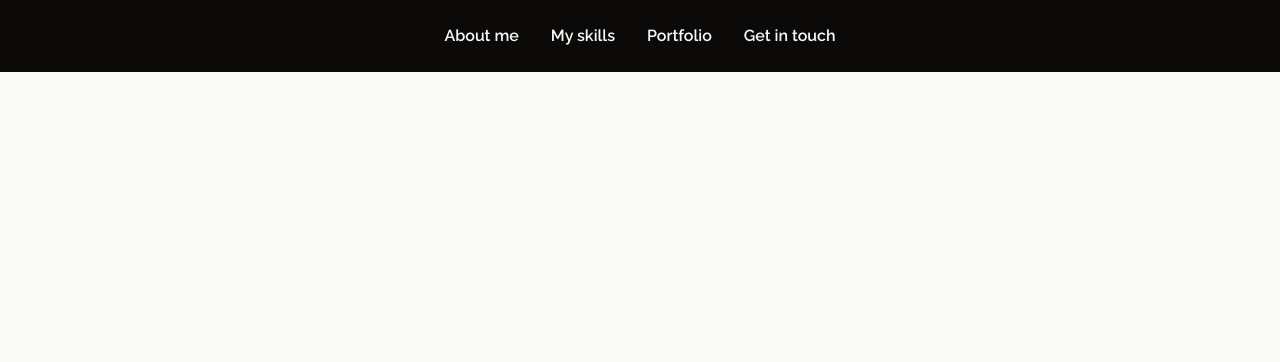
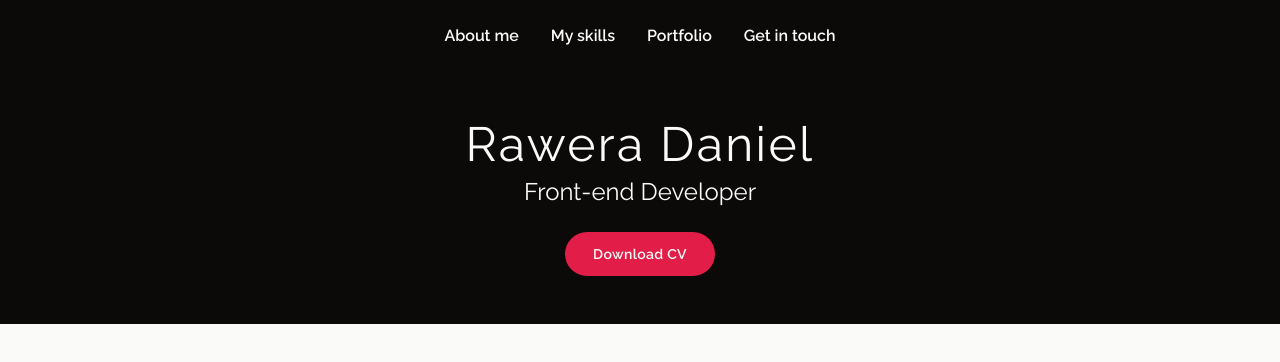
Before and after one commit to rawera-daniel/personal-portfolio, a React (Vite) app: page / in a window 1280 px wide. Shown: the top 362 px of the page. Built offline with nearby package versions, Linux system fonts and the light colour scheme; the HTML template or start-up script is replaced by a standard one.

Commit message:
feat: add profile section to display personal information

```diff
--- /dev/null
+++ b/src/features/Button.jsx
@@ -0,0 +1,9 @@
+function Button({ children }) {
+  return (
+    <button className=" inline-block rounded-full bg-rose-600 px-7 py-3 text-sm font-semibold tracking-wide text-stone-50 transition-colors duration-300 hover:bg-rose-500 focus:bg-rose-500 focus:outline-none focus:ring focus:ring-rose-500 focus:ring-offset-2">
+      {children}
+    </button>
+  );
+}
+
+export default Button;
--- a/src/features/Header.jsx
+++ b/src/features/Header.jsx
@@ -1,12 +1,14 @@
 function Header() {
   return (
     <header className=" bg-stone-950">
-      <ul className="flex items-center justify-center space-x-8 py-6 text-base font-semibold text-stone-50">
-        <li>About me</li>
-        <li>My skills</li>
-        <li>Portfolio</li>
-        <li>Get in touch</li>
-      </ul>
+      <nav className="px-3 py-6 ">
+        <ul className="flex items-center justify-center space-x-8 text-base font-semibold text-stone-50 ">
+          <li>About me</li>
+          <li>My skills</li>
+          <li>Portfolio</li>
+          <li>Get in touch</li>
+        </ul>
+      </nav>
     </header>
   );
 }
--- /dev/null
+++ b/src/features/Profile.jsx
@@ -0,0 +1,13 @@
+import Button from "./Button";
+
+function Profile() {
+  return (
+    <div className="bg-stone-950 py-12  text-stone-50">
+      <h1 className="mb-2 text-5xl tracking-wider">Rawera Daniel</h1>
+      <p className="mb-6 text-2xl">Front-end Developer</p>
+      <Button>Download CV</Button>
+    </div>
+  );
+}
+
+export default Profile;
--- a/src/ui/Applayout.jsx
+++ b/src/ui/Applayout.jsx
@@ -1,7 +1,16 @@
 import Header from "../features/Header";
+import Profile from "../features/Profile";
 
 function Applayout() {
-  return <Header />;
+  return (
+    <div className="h-screen">
+      <Header />
+
+      <main className="text-center">
+        <Profile />
+      </main>
+    </div>
+  );
 }
 
 export default Applayout;
```
